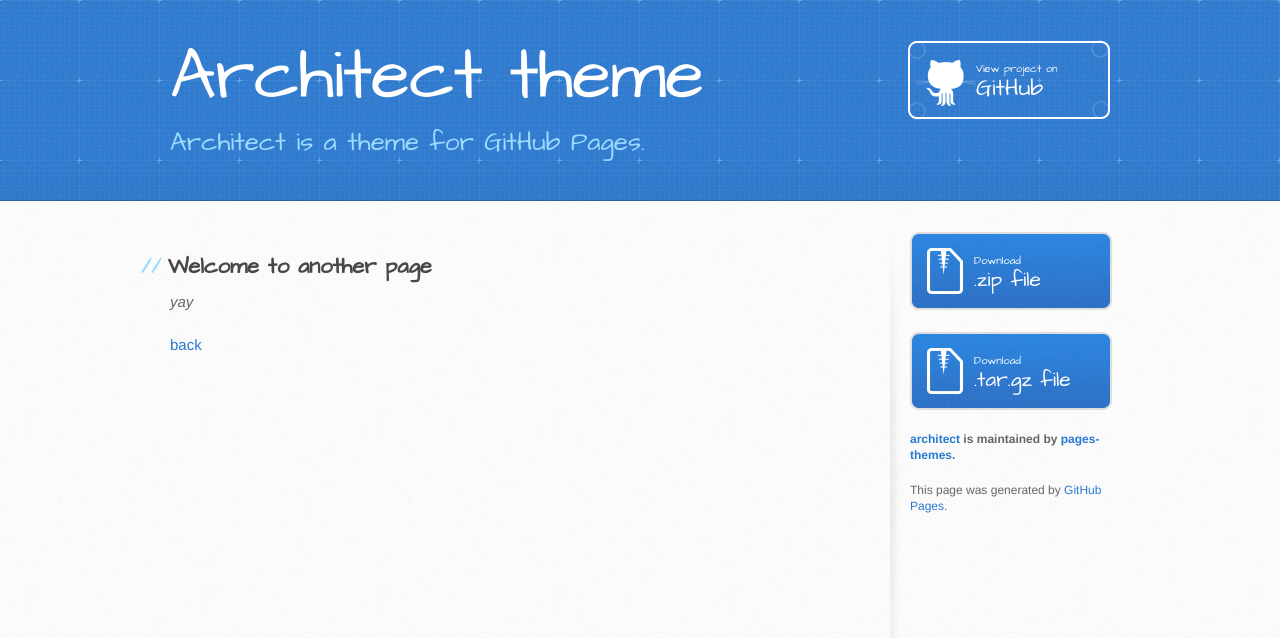
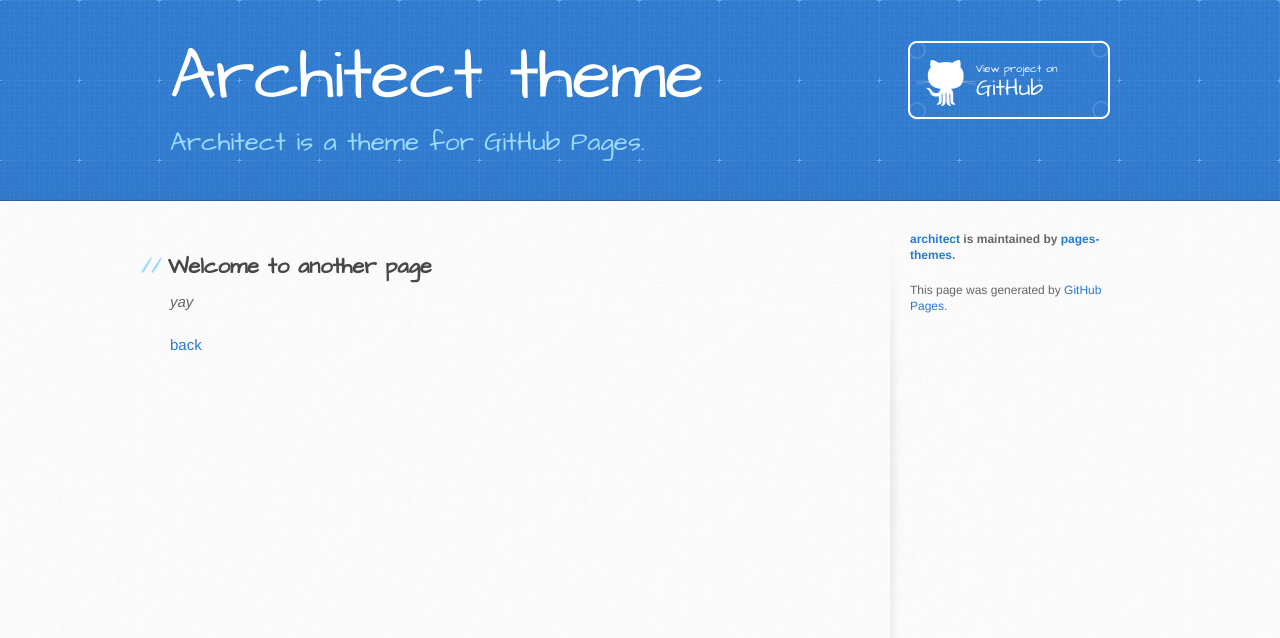
Before and after one commit to pages-themes/architect, a Jekyll site: the page built from another-page.md, in a window 1280 px wide. Shown: the top 638 px of the page. Built offline with Jekyll 4.4.1, drawn with Linux system fonts in a browser that asks for light colours; our own code applies the rules of GitHub Pages for plain Markdown files.

Commit message:
Added conditional download urls

```diff
--- a/_layouts/default.html
+++ b/_layouts/default.html
@@ -38,14 +38,18 @@
 
         <aside id="sidebar">
           {% if site.show_downloads %}
+            {% if site.show_downloads.zip_url %}
             <a href="{{ site.github.zip_url }}" class="button">
               <small>Download</small>
               .zip file
             </a>
+            {% endif %}
+            {% if site.show_downloads.tar_url %}
             <a href="{{ site.github.tar_url }}" class="button">
               <small>Download</small>
               .tar.gz file
             </a>
+            {% endif %}
           {% endif %}
 
           {% if site.github.is_project_page %}
```
